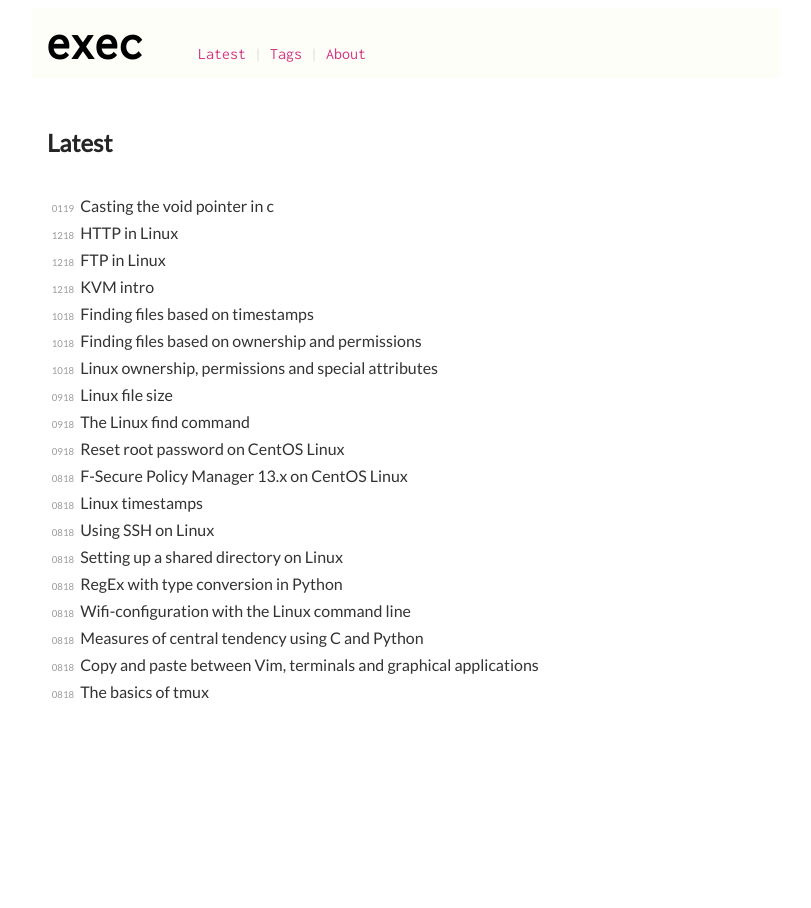
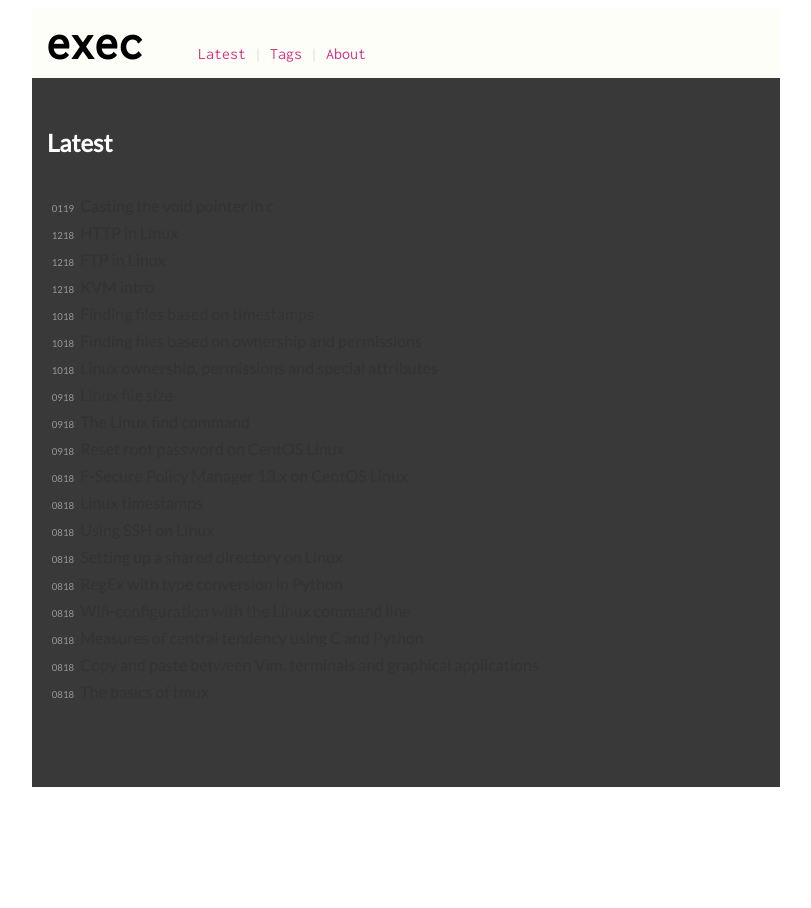
Before and after one commit to execas/execas.github.io, a Jekyll site: the page built from index.html, in a window 1280 px wide. Shown: the whole page, without its empty margins (234-1045 px from the left). Built offline with Jekyll 4.4.1, drawn with Linux system fonts in a browser that asks for light colours.

Commit message:
Update execas.css

```diff
--- a/css/execas.css
+++ b/css/execas.css
@@ -6,7 +6,8 @@
      /*font-family: 'PT Sans', sans-serif;*/
      font-family:"Lato","Helvetica Neue",Helvetica,Arial,sans-serif;
      font-weight: 400;
-     color: #252525;
+     /*color: #252525;*/
+     color:#ffffff;
      font-size: 16px;
      background-color:#ffffff;
      /*background-color: #1d1e22;*/
@@ -17,7 +18,7 @@
 #wrapper {
      padding: 30px 15px 70px 15px;
      max-width: 718px;
-     background-color: #ffffff;
+     background-color: #393939;
      margin: 0 auto;
      /*border: 1px solid #707070;*/
 }
```
